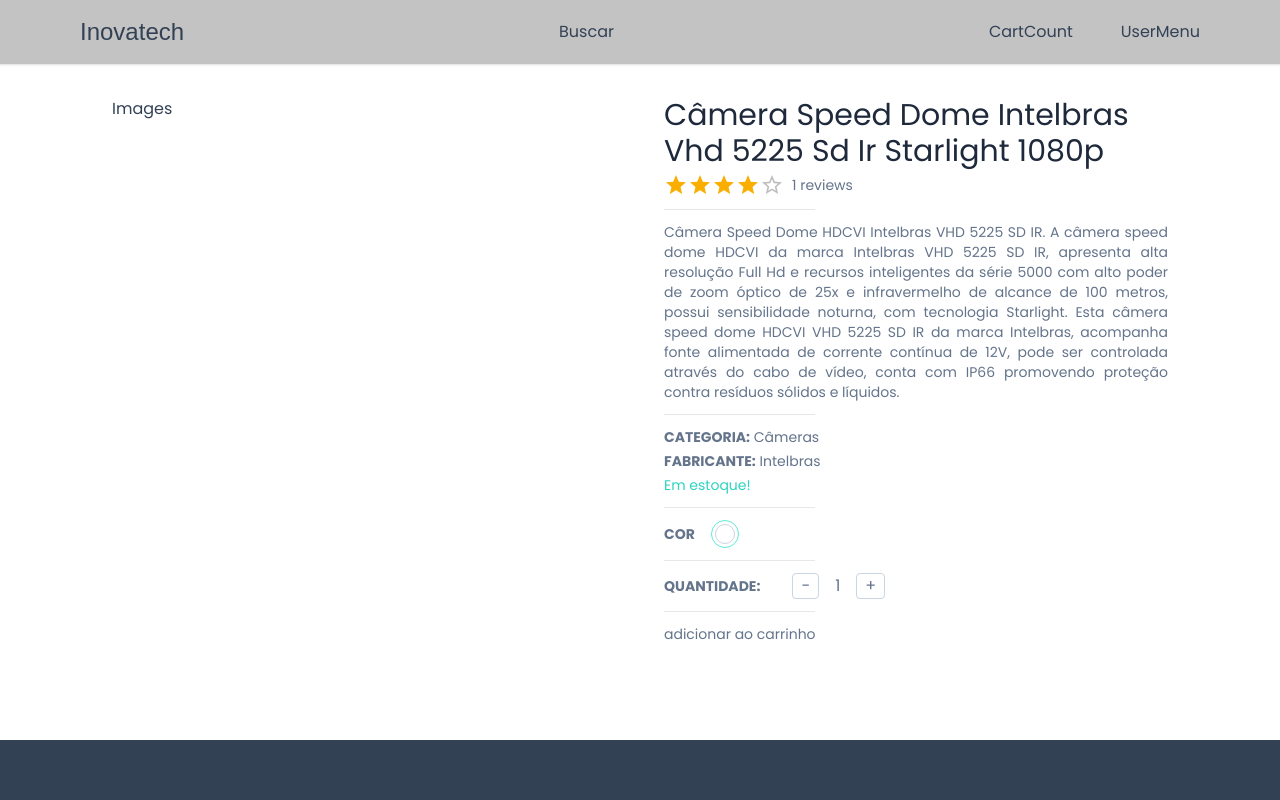
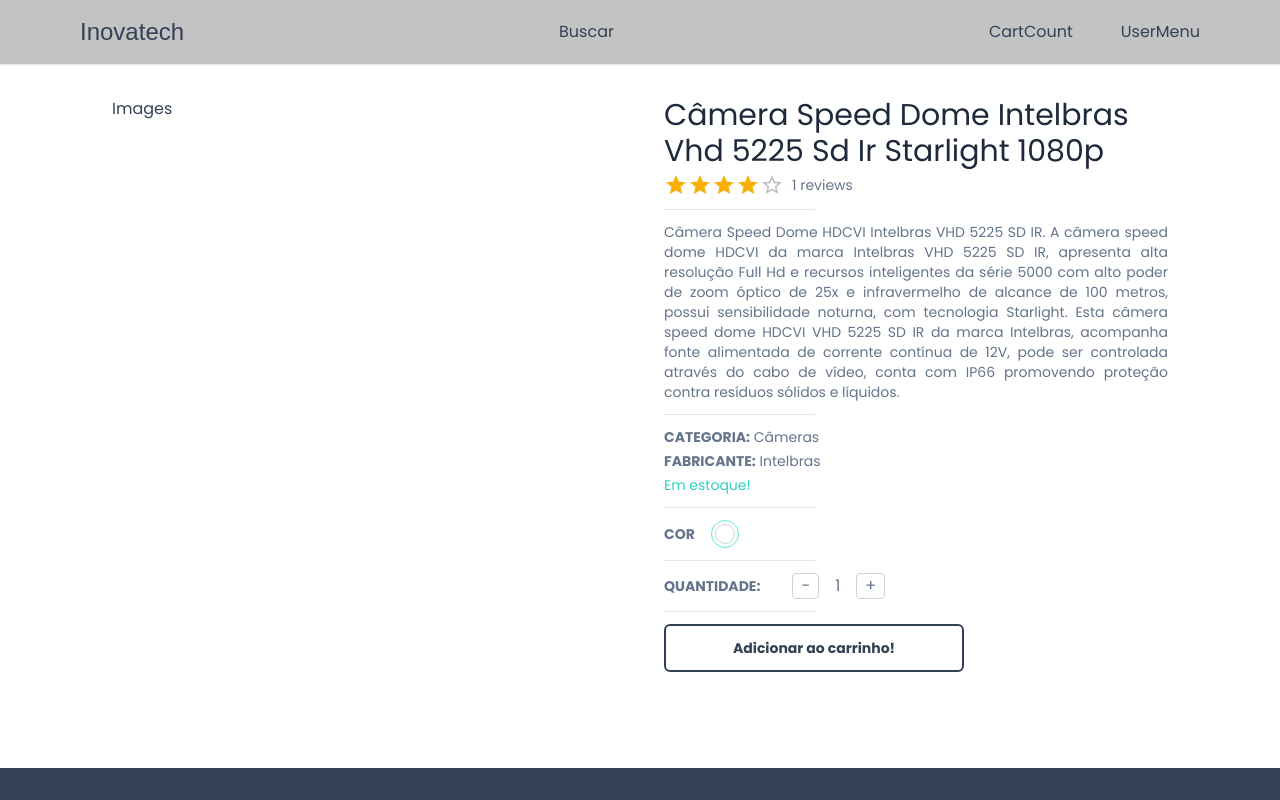
Before and after one commit to jhonatanlinux/ecommerce, a Next.js app: page /product/1 in a window 1280 px wide. Shown: the top 800 px of the page. Built offline with nearby package versions, Linux system fonts and the light colour scheme; a web font is replaced by a local one.

Commit message:
Next13 Fullstack E-Commerce 🛒 - 18 Reusable Button Component | React.js & Typescript 🔥
https://www.youtube.com/watch?v=LQmfCnLzols&list=PL63c_Ws9ecISwPzddQzQ671S_gzJA6M5z&index=19

```diff
--- /dev/null
+++ b/app/components/Button.tsx
@@ -0,0 +1,41 @@
+"use client";
+
+import { IconType } from "react-icons";
+
+interface ButtonProps {
+  label: string;
+  disabled?: boolean;
+  outline?: boolean;
+  small?: boolean;
+  custom?: string;
+  icon?: IconType;
+  onClick: (e: React.MouseEvent<HTMLButtonElement>) => void;
+}
+
+const Button: React.FC<ButtonProps> = ({
+  label,
+  disabled,
+  outline,
+  small,
+  custom,
+  icon: Icon,
+  onClick,
+}) => {
+  return (
+    <button
+      disabled={disabled}
+      className={`disabled:opacity-70 disabled:cursor-not-allowed rounded-md hover:opacity-80 transition w-full border-slate-700 flex items-center justify-center gap-2
+      ${outline ? "bg-white" : "bg-slate-700"}
+      ${outline ? "text-slate-700" : "text-white"}
+      ${small ? "text-sm font-light" : "text-md font-semibold"}
+      ${small ? "py-1 px-2 border-[1px]" : "py-3 px-4 border-2"}
+      ${custom ? custom : ""}
+      `}
+    >
+      {Icon && <Icon size={24} />}
+      {label}
+    </button>
+  );
+};
+
+export default Button;
--- a/app/product/[productId]/ProductDetails.tsx
+++ b/app/product/[productId]/ProductDetails.tsx
@@ -1,5 +1,6 @@
 "use client";
 
+import Button from "@/app/components/Button";
 import SetColor from "@/app/components/products/SetColor";
 import SetQuantity from "@/app/components/products/SetQuantity";
 import { Rating } from "@mui/material";
@@ -110,7 +111,9 @@
           handleQtyDecrease={handleQtyDecrease}
         />
         <Horizontal />
-        <div>adicionar ao carrinho</div>
+        <div className="max-w-[300px]">
+          <Button outline label="Adicionar ao carrinho!" onClick={() => {}} />
+        </div>
       </div>
     </div>
   );
```
